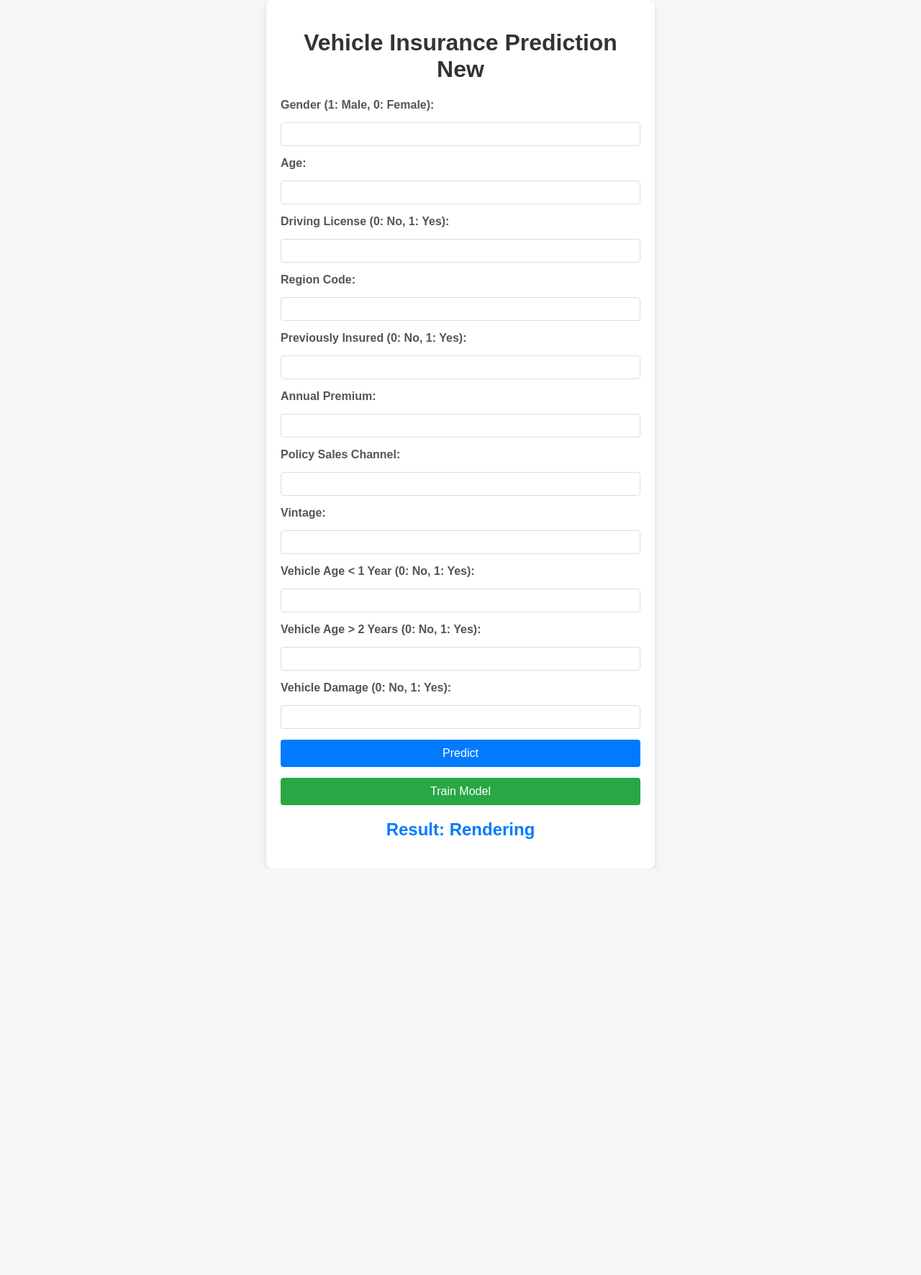
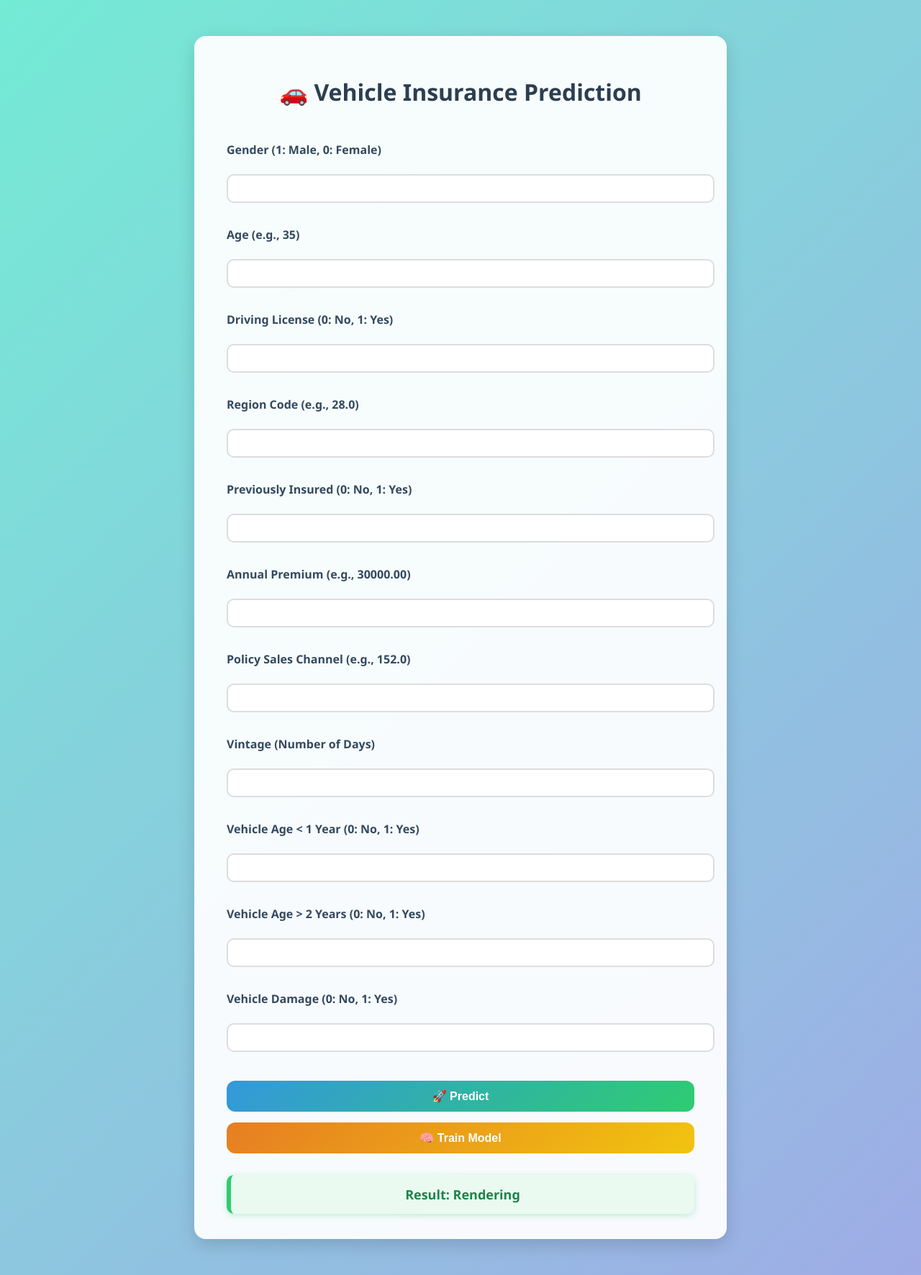
Before and after one commit to imran1004m/mlops-project1, a FastAPI app: page / in a window 1280 px wide. Shown: the whole page at 72% size. Before the commit the page ends 1207 px from the top, so only its background shows below. Run offline with FastAPI, Linux system fonts and the light colour scheme; parts of the project's set-up code (start-up, migrations or seed data) failed here and were passed over.

Commit message:
html updated again

```diff
--- a/templates/vehicledata.html
+++ b/templates/vehicledata.html
@@ -4,57 +4,139 @@
     <meta charset="UTF-8">
     <meta name="viewport" content="width=device-width, initial-scale=1.0">
     <title>Vehicle Insurance Prediction</title>
-    <!-- Corrected the CSS path -->
     <link rel="stylesheet" href="/static/css/style.css">
+    <style>
+        body {
+            font-family: 'Segoe UI', Tahoma, Geneva, Verdana, sans-serif;
+            background: linear-gradient(135deg, #74ebd5, #9face6);
+            margin: 0;
+            padding: 0;
+        }
+
+        .container {
+            max-width: 650px;
+            margin: 50px auto;
+            background: #ffffffee;
+            padding: 35px 45px;
+            border-radius: 16px;
+            box-shadow: 0 8px 25px rgba(0, 0, 0, 0.15);
+        }
+
+        h1 {
+            text-align: center;
+            color: #2c3e50;
+            margin-bottom: 30px;
+        }
+
+        label {
+            display: block;
+            margin-top: 18px;
+            font-weight: 600;
+            color: #34495e;
+        }
+
+        input[type="number"] {
+            width: 100%;
+            padding: 10px 12px;
+            margin-top: 8px;
+            border: 2px solid #ddd;
+            border-radius: 10px;
+            font-size: 14px;
+            transition: 0.2s ease;
+        }
+
+        input[type="number"]:focus {
+            border-color: #5dade2;
+            outline: none;
+            box-shadow: 0 0 4px rgba(93, 173, 226, 0.6);
+        }
+
+        button {
+            width: 100%;
+            padding: 12px;
+            margin-top: 25px;
+            background: linear-gradient(135deg, #3498db, #2ecc71);
+            color: white;
+            border: none;
+            border-radius: 12px;
+            font-size: 16px;
+            font-weight: 600;
+            cursor: pointer;
+            transition: 0.3s ease;
+        }
+
+        button:hover {
+            opacity: 0.9;
+            transform: scale(1.02);
+        }
+
+        .train-button {
+            background: linear-gradient(135deg, #e67e22, #f1c40f);
+            margin-top: 15px;
+        }
+
+        .result {
+            margin-top: 30px;
+            background-color: #eafaf1;
+            border-left: 6px solid #2ecc71;
+            padding: 15px 20px;
+            border-radius: 10px;
+            font-size: 18px;
+            font-weight: bold;
+            color: #1e8449;
+            box-shadow: 0 2px 8px rgba(46, 204, 113, 0.3);
+            text-align: center;
+        }
+    </style>
 </head>
 <body>
     <div class="container">
-        <h1>Vehicle Insurance Prediction New</h1>
+        <h1>🚗 Vehicle Insurance Prediction</h1>
 
         <form method="post" action="/">
-            <label for="Gender">Gender (1: Male, 0: Female):</label>
+            <label for="Gender">Gender (1: Male, 0: Female)</label>
             <input type="number" id="Gender" name="Gender" min="0" max="1" required>
 
-            <label for="Age">Age:</label>
+            <label for="Age">Age (e.g., 35)</label>
             <input type="number" id="Age" name="Age" required>
 
-            <label for="Driving_License">Driving License (0: No, 1: Yes):</label>
+            <label for="Driving_License">Driving License (0: No, 1: Yes)</label>
             <input type="number" id="Driving_License" name="Driving_License" min="0" max="1" required>
 
-            <label for="Region_Code">Region Code:</label>
+            <label for="Region_Code">Region Code (e.g., 28.0)</label>
             <input type="number" step="0.01" id="Region_Code" name="Region_Code" required>
 
-            <label for="Previously_Insured">Previously Insured (0: No, 1: Yes):</label>
+            <label for="Previously_Insured">Previously Insured (0: No, 1: Yes)</label>
             <input type="number" id="Previously_Insured" name="Previously_Insured" min="0" max="1" required>
 
-            <label for="Annual_Premium">Annual Premium:</label>
+            <label for="Annual_Premium">Annual Premium (e.g., 30000.00)</label>
             <input type="number" step="0.01" id="Annual_Premium" name="Annual_Premium" required>
 
-            <label for="Policy_Sales_Channel">Policy Sales Channel:</label>
+            <label for="Policy_Sales_Channel">Policy Sales Channel (e.g., 152.0)</label>
             <input type="number" step="0.01" id="Policy_Sales_Channel" name="Policy_Sales_Channel" required>
 
-            <label for="Vintage">Vintage:</label>
+            <label for="Vintage">Vintage (Number of Days)</label>
             <input type="number" id="Vintage" name="Vintage" required>
 
-            <label for="Vehicle_Age_lt_1_Year">Vehicle Age < 1 Year (0: No, 1: Yes):</label>
+            <label for="Vehicle_Age_lt_1_Year">Vehicle Age &lt; 1 Year (0: No, 1: Yes)</label>
             <input type="number" id="Vehicle_Age_lt_1_Year" name="Vehicle_Age_lt_1_Year" min="0" max="1" required>
 
-            <label for="Vehicle_Age_gt_2_Years">Vehicle Age > 2 Years (0: No, 1: Yes):</label>
+            <label for="Vehicle_Age_gt_2_Years">Vehicle Age &gt; 2 Years (0: No, 1: Yes)</label>
             <input type="number" id="Vehicle_Age_gt_2_Years" name="Vehicle_Age_gt_2_Years" min="0" max="1" required>
 
-            <label for="Vehicle_Damage_Yes">Vehicle Damage (0: No, 1: Yes):</label>
+            <label for="Vehicle_Damage_Yes">Vehicle Damage (0: No, 1: Yes)</label>
             <input type="number" id="Vehicle_Damage_Yes" name="Vehicle_Damage_Yes" min="0" max="1" required>
 
-            <button type="submit">Predict</button>
+            <button type="submit">🚀 Predict</button>
         </form>
 
         <form method="get" action="/train">
-            <button type="submit" class="train-button">Train Model</button>
+            <button type="submit" class="train-button">🧠 Train Model</button>
         </form>
 
         {% if context %}
             <div class="result">
-                <h2>Result: {{ context }}</h2>
+                Result: {{ context }}
             </div>
         {% endif %}
     </div>
```
